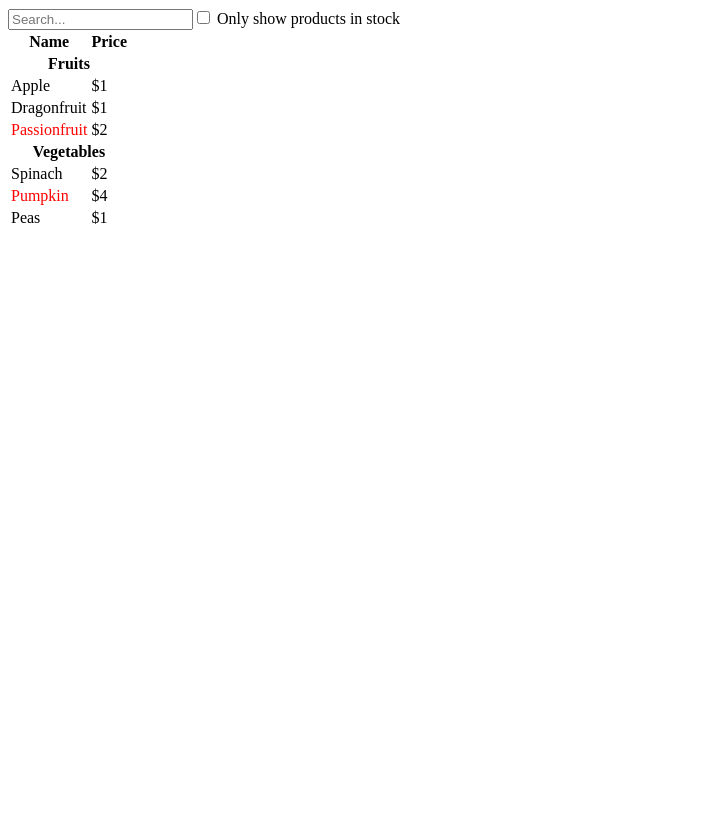
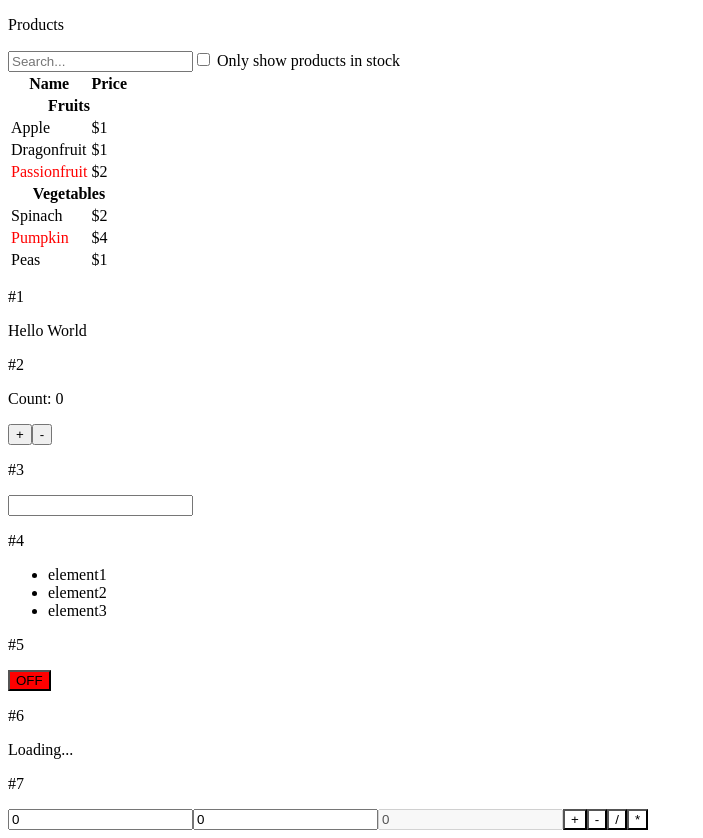
Before and after one commit to WizardRRR/thinking-react, a React (Vite) app: page / in a window 1280 px wide. Shown: the whole page, without its empty margins (0-703 px from the left). Before the commit the page ends 800 px from the top, so only its background shows below. Built offline with nearby package versions, Linux system fonts and the light colour scheme; no server answers.

Commit message:
add exercises

```diff
--- a/src/app.tsx
+++ b/src/app.tsx
@@ -1,6 +1,34 @@
 import FilterableProductTable from "./components/filterable-product-table";
+import {
+  Api,
+  Calculator,
+  CountApp,
+  Greet,
+  InputForm,
+  List,
+  Toggle,
+} from "./components/test";
 import PRODUCTS from "./data.json";
 
 export default function App() {
-  return <FilterableProductTable products={PRODUCTS} />;
+  return (
+    <>
+      <p>Products</p>
+      <FilterableProductTable products={PRODUCTS} />
+      <p>#1</p>
+      <Greet />
+      <p>#2</p>
+      <CountApp />
+      <p>#3</p>
+      <InputForm />
+      <p>#4</p>
+      <List items={["element1", "element2", "element3"]} />
+      <p>#5</p>
+      <Toggle />
+      <p>#6</p>
+      <Api />
+      <p>#7</p>
+      <Calculator />
+    </>
+  );
 }
--- /dev/null
+++ b/src/components/test.tsx
@@ -0,0 +1,162 @@
+import { useEffect, useState } from "react";
+
+// 1er ejercicio
+export function Greet() {
+  return <p>Hello World</p>;
+}
+
+// 2do ejercicio
+export function CountApp() {
+  const [count, setCount] = useState(0);
+  return (
+    <div>
+      <p>Count: {count}</p>
+      <button onClick={() => setCount(count + 1)}>+</button>
+      <button onClick={() => setCount(count - 1)}>-</button>
+    </div>
+  );
+}
+
+// 3er ejercicio
+export function InputForm() {
+  const [value, setValue] = useState("");
+  return (
+    <input
+      type="text"
+      value={value}
+      onChange={(e) => setValue(e.target.value)}
+    />
+  );
+}
+
+/**
+ * 4to ejercicio
+ * Componente de lista: construye un componente para mostrar una lista de elementos.
+ */
+export function List({ items }: { items: string[] }) {
+  return (
+    <ul>
+      {items.map((item) => (
+        <li key={item}>{item}</li>
+      ))}
+    </ul>
+  );
+}
+
+/**
+ * 5to ejercicio
+ * Implementa un componente de interruptor de palanca básico
+ * que cambia su estado cuando se hace clic.
+ */
+export function Toggle() {
+  const [on, setOn] = useState(false);
+  return (
+    <button
+      style={{ backgroundColor: on ? "green" : "red" }}
+      onClick={() => setOn(!on)}
+    >
+      {on ? "ON" : "OFF"}
+    </button>
+  );
+}
+
+/**
+ * 6to ejercicio
+ * Obtención de datos de API: desarrolle un componente que obtenga
+ * datos de una API y los muestre en la página.
+ */
+export function Api() {
+  interface Post {
+    userId: number;
+    id: number;
+    title: string;
+    body: string;
+  }
+  const [post, setPost] = useState<null | Post>(null);
+  const [loading, setLoading] = useState(true);
+
+  useEffect(() => {
+    (async () => {
+      const response = await fetch(
+        "https://jsonplaceholder.typicode.com/posts/1"
+      );
+      const post = await response.json();
+      setPost(post);
+      setLoading(false);
+    })();
+  }, []);
+
+  return <div>{loading ? <p>Loading...</p> : JSON.stringify(post)}</div>;
+}
+
+export function Calculator() {
+  const [firstNumber, setFirstNumber] = useState(0);
+  const [secondNumber, setSecondNumber] = useState(0);
+  const [result, setResult] = useState(0);
+  const [selectedOperation, setSelectedOperation] = useState<string | null>(
+    null
+  );
+
+  const operations = ["+", "-", "/", "*"];
+
+  return (
+    <div>
+      <input
+        value={firstNumber}
+        onChange={(e) => {
+          const value = Number(e.target.value);
+          // firstNumber => 2
+          setFirstNumber(value); // set a firstNumber value => 22 pero al siguiente render
+          // firstNumber => 2
+
+          if (selectedOperation) {
+            setResult(eval(`${value} ${selectedOperation} ${secondNumber}`));
+          }
+        }}
+        type="number"
+      />
+      <input
+        value={secondNumber}
+        onChange={(e) => {
+          const value = Number(e.target.value);
+          setSecondNumber(value);
+          if (selectedOperation) {
+            setResult(eval(`${firstNumber} ${selectedOperation} ${value}`));
+          }
+        }}
+        type="number"
+      />
+      <input type="text" disabled value={result} />
+      {operations.map((operation, index) => (
+        <ButtonOperation
+          key={index}
+          onClick={(operation) => {
+            setSelectedOperation(operation);
+            setResult(eval(`${firstNumber} ${operation} ${secondNumber}`));
+          }}
+          operation={operation}
+          active={selectedOperation === operation}
+        />
+      ))}
+    </div>
+  );
+}
+
+function ButtonOperation({
+  operation,
+  active,
+  onClick,
+}: {
+  operation: string;
+  active: boolean;
+  onClick: (operation: string) => void;
+}) {
+  return (
+    <button
+      onClick={() => onClick(operation)}
+      style={{ backgroundColor: active ? "green" : "transparent" }}
+    >
+      {operation}
+    </button>
+  );
+}
```
